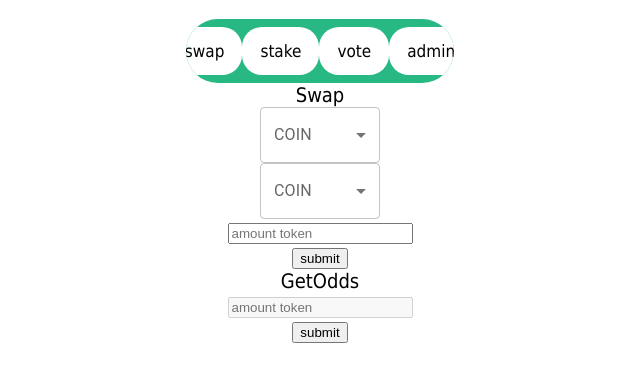
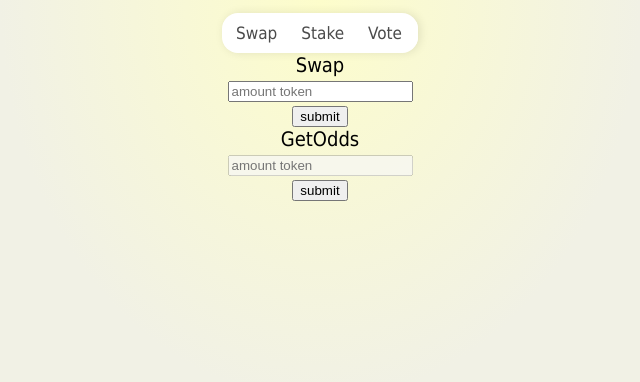
Before and after one commit to Thanabardi/rice, a React (Create React App) app: page /swap in a window 1280 px wide. Shown: the top 382 px of the page, without its empty margins (320-960 px from the left). Built offline with nearby package versions, Linux system fonts and the light colour scheme.

Commit message:
improve template

```diff
--- a/src/App.css
+++ b/src/App.css
@@ -1,3 +1,10 @@
+body {
+  font-family: Tahoma;
+  font-size: 20px;
+  background: radial-gradient(farthest-side at 50% 0%,rgb(253, 253, 203) 0%, rgb(241, 241, 229) 50%);
+  background-attachment: fixed;
+}
+
 .App {
   text-align: center;
 }
@@ -28,62 +35,6 @@
   color: #61dafb;
 }
 
-.topnav {
-  display: flex;
-  flex-flow: row nowrap;
-  border-radius: 80px;
-  padding: 8px 12px;
-  justify-content: center;
-  overflow: hidden;
-  width: 19%;
-  background-color: #28b883;
-  margin-top: 1.5%;
-}
-
-.topnav div {
-  cursor: pointer;
-  float: center;
-  color: black;
-  text-align: center;
-  padding: 14px 18px;
-  text-decoration: none;
-  font-size: 17px;
-  border-radius: 20px;
-  background-color: #91f0cd;
-}
-
-.topnav div:hover{
-  background-color: #91f0cd;
-  color: #91f0cd;
-}
-/* .topnav {
-  overflow: hidden;
-  background-color: #333;
-}
-
-.topnav a {
-  float: center;
-  color: #ffffff;
-  text-align: center;
-  padding: 14px 16px;
-  text-decoration: none;
-  font-size: 17px;
-}
-
-.topnav a:hover {
-  background-color: #28b883;
-  color: white;
-}
-
-.topnav a.active {
-  background-color: #04AA6D;
-  color: white;
-}
-
-.topnav a.focus {
-  background-color: #04AA6D;
-} */
-
 @keyframes App-logo-spin {
   from {
     transform: rotate(0deg);
--- a/src/App.js
+++ b/src/App.js
@@ -7,20 +7,12 @@ import StakePage from './pages/StakePage'
 import VotePage from './pages/VotePage'
 import AdminPage from './pages/AdminPage'
 
+import NavBar from './components/NavBar'
+
 function App() {
-  const path_rice = localStorage.state;
-  const navigate = useNavigate();
-
   return (
     <div className="App">
-      <center>
-      <div className='topnav'>
-        <div onClick={()=>{localStorage.state="swap";  navigate('/swap')}} style={{backgroundColor:path_rice==="swap"?'#55d6a7':'white'}}>swap</div>
-        <div onClick={()=>{localStorage.state="stake"; navigate('/stake')}} style={{backgroundColor:path_rice==="stake"?'#55d6a7':'white'}}>stake</div>
-        <div onClick={()=>{localStorage.state="vote"; navigate('/vote')}} style={{backgroundColor:path_rice==="vote"?'#55d6a7':'white'}}>vote</div>
-        <div onClick={()=>{localStorage.state="admin"; navigate('/admin')}} style={{backgroundColor:path_rice==="admin"?'#55d6a7':'white'}}>admin</div>
-      </div>
-      </center>
+      <NavBar />
       <Routes>
         <Route path="/swap" element={<SwapPage />} />
         <Route path="/stake" element={<StakePage />} />
--- /dev/null
+++ b/src/assets/NavBar.css
@@ -0,0 +1,62 @@
+.nav-bar {
+  margin: auto;
+  display: flex;
+  border-radius: 16px;
+  padding: 2px;
+  overflow: hidden;
+  width: 15%;
+  background-color: white;
+  margin-top: 1%;
+  justify-content: space-between;
+  box-shadow: 2px 0px 10px rgba(0, 0, 0, 0.1);
+}
+
+.nav-bar div {
+  cursor: pointer;
+  color: rgb(75, 75, 75);
+  text-align: center;
+  padding: 8px 12px;
+  font-size: 17px;
+  border-radius: 15px;
+}
+
+.nav-bar div:hover {
+  color: black;
+}
+
+.nav-select {
+  background-color: rgb(240, 240, 240);
+  font-weight: 600;
+}
+
+.nav-not-select {
+  background-color: white;
+}
+
+/* .nav-bar {
+  overflow: hidden;
+  background-color: #333;
+}
+
+.nav-bar a {
+  float: center;
+  color: #ffffff;
+  text-align: center;
+  padding: 14px 16px;
+  text-decoration: none;
+  font-size: 17px;
+}
+
+.nav-bar a:hover {
+  background-color: #28b883;
+  color: white;
+}
+
+.nav-bar a.active {
+  background-color: #04AA6D;
+  color: white;
+}
+
+.nav-bar a.focus {
+  background-color: #04AA6D;
+} */
--- a/src/assets/SwapPage.css
+++ b/src/assets/SwapPage.css
@@ -1,13 +1,8 @@
-body {
-    font-family: Tahoma;
-    font-size: 20px;
-}
-
-img {
+/* img {
     max-width: 25px;
     border-radius: 50%;
     height: auto;
-}
+} */
 
 selectCoin {
     display: flex;
@@ -15,7 +10,7 @@ selectCoin {
     justify-content: space-between;
 }
 
-input[type=submit] {
+/* input[type=submit] {
     width: 100%;
     background-color: #4CAF50;
     color: white;
@@ -38,4 +33,4 @@ input[type=text], select {
     border: 1px solid #ccc;
     border-radius: 4px;
     box-sizing: border-box;
-}
+} */
--- /dev/null
+++ b/src/assets/VotePopup.css
@@ -0,0 +1,91 @@
+.vote-popup-button{
+	/* width: 100%; */
+	border: none;
+	background: rgb(123, 182, 97);
+	text-decoration: none;
+	padding: 0;
+	/* margin: 50px 0 100px 0; */
+	color: white;
+	font-size: 20px;
+	width: 7%;
+	border-radius: 18px;
+	padding: 4px;
+	margin-top: 10px;
+  box-shadow: 2px 0px 10px rgba(0, 0, 0, 0.1);
+}
+
+.vote-popup-button:hover {
+	color: rgb(16, 116, 54);
+	cursor: pointer;
+}
+
+.vote-popup-button-con{
+	/* width: 100%; */
+	border: none;
+	background: rgb(123, 182, 97);
+	text-decoration: none;
+	padding: 0;
+	/* margin: 50px 0 100px 0; */
+	color: white;
+	font-size: 20px;
+	width: 30%;
+	border-radius: 18px;
+	padding: 4px;
+	margin-top: 10px;
+}
+
+.vote-popup-button-con:hover {
+	color: rgb(16, 116, 54);
+	cursor: pointer;
+}
+
+.vote-popup-button-can{
+	/* width: 100%; */
+	border: none;
+	background: rgb(165, 165, 165);
+	text-decoration: none;
+	padding: 0;
+	/* margin: 50px 0 100px 0; */
+	color: white;
+	font-size: 20px;
+	width: 30%;
+	border-radius: 18px;
+	padding: 4px;
+	margin-top: 10px;
+}
+
+.vote-popup-button-can:hover {
+	color: rgb(0, 0, 0);
+	cursor: pointer;
+}
+
+.vote-popup {
+  position: fixed;
+  top: 0;
+  left: 0;
+  right: 0;
+  bottom: 0;
+  background-color: rgba(0, 0, 0, 0.8);
+}
+
+.vote-popup-div {
+	background-color: white;
+  position: absolute;
+	padding: 20px;
+	min-width: 20%;
+  top: 50%;
+  left: 50%;
+  transform: translate(-50%, -50%);
+	/* margin: auto; */
+	border-radius: 18px;
+	margin-bottom: 20px;
+}
+
+.vote-popup-input {
+  border: none;
+	background-color: rgb(240, 240, 240);
+	padding: 10px;
+	border-radius: 5px;
+	width: 60%;
+  margin: 10px 10px 20px;
+}
--- /dev/null
+++ b/src/components/NavBar.jsx
@@ -0,0 +1,23 @@
+import React from 'react';
+import { useNavigate } from 'react-router-dom'
+
+import '../assets/NavBar.css';
+
+const NavBar = ({}) => {
+  const navigate = useNavigate();
+  const path = localStorage.state;
+
+  return (
+    <div className='nav-bar'>
+      <div onClick={()=>{localStorage.state="swap";  navigate('/swap')}}
+        className={path === "swap" ? 'nav-select' : 'nav-not-select'}>Swap</div>
+      <div onClick={()=>{localStorage.state="stake"; navigate('/stake')}}
+        className={path === "stake" ? 'nav-select' : 'nav-not-select'}>Stake</div>
+      <div onClick={()=>{localStorage.state="vote"; navigate('/vote')}}
+        className={path === "vote" ? 'nav-select' : 'nav-not-select'}>Vote</div>
+      <div onClick={()=>{localStorage.state="admin"; navigate('/admin')}}
+        className={path === "admin" ? 'nav-select' : 'nav-not-select'}>Admin</div>
+    </div>
+  );
+}
+export default NavBar;
--- /dev/null
+++ b/src/components/VotePopup.jsx
@@ -0,0 +1,88 @@
+import React, { useState } from 'react';
+
+import '../assets/VotePopup.css';
+
+const VotePopup = ({ voteAccount }) => {
+	const [votePopup, setUserPopup] = useState(false);
+  let [inputs, setInputs] = useState({account: ""});
+
+  const handleChange = (event) => {
+    const name = event.target.name;
+    if (event.target.value <= 100) {
+      const value = event.target.value | 0 ;
+      setInputs(values => ({...values, [name]: value}))
+    } else {
+      setInputs(values => ({...values, [name]: 100}))
+      // window.alert('Rice value must under 100.')
+    }
+  }
+
+  function followerFormatter(follower) {
+    // format raw int number into form of thousand and million
+    if (follower > 999 && follower < 1000000){
+      return (follower/1000).toFixed(1) + 'K';
+    }else if (follower > 1000000){
+      return (follower/1000000).toFixed(1) + 'M';
+    }else if (follower < 900){
+      return follower
+    }
+  }
+
+  function vote() {
+    if (inputs.rice > 0) {
+      if (window.confirm(`Vote ${voteAccount.name} (@${voteAccount.screen_name}) for ${inputs.rice} Rice?`) == true) {
+        console.log(`voted user ID ${voteAccount.id_str} with ${inputs.rice}`)
+        setInputs("")
+        setUserPopup(false)
+      }
+    } else {
+      window.alert("Please input the amount of Rice to vote.")
+    }
+	}
+
+  return (
+    <div>
+      <button
+        className='vote-popup-button'
+        // show confirm popup
+        onClick={e => {
+          if (voteAccount.id !== undefined) { setUserPopup(true) }
+          else {window.alert(`Please select your candidate.`)}}}>Vote</button>
+      {votePopup &&
+        <div className='vote-popup'>
+          <div className='vote-popup-div'>
+            <div style={{fontSize: "30px", paddingBottom: "20px"}}>Vote</div>
+            <div style={{paddingBottom: "20px"}}>
+              {/* show user profile picture */}
+              <img src={voteAccount.profile_image_url_https.replace("_normal", "")} alt="Account Profile" style={{borderRadius: "100%", width: "200px"}}/>
+              {/* show user name */}
+              <p style={{fontSize: "25px", lineHeight: "10px", fontWeight: "bolder"}}>{voteAccount.name}</p>
+              {/* show user screen name */}
+              <p style={{fontSize: "16px", lineHeight: "0", color: "rgb(0, 0, 0, 0.6)"}}>@{voteAccount.screen_name}</p>
+              {/* show Followers count */}
+              <div style={{fontSize: "14px", color: "rgb(0, 0, 0, 0.6)"}}> {followerFormatter(voteAccount.followers_count)} Followers</div>
+            </div>
+            <input
+              className="vote-popup-input"
+              type="number"
+              step="1"
+              min="1"
+              max="100"
+              name="rice"
+              placeholder="Amount"
+              value={inputs.rice || ""}
+              onChange={handleChange}
+            /> Rice
+            <div style={{justifyContent: "space-around", display: "flex"}}>
+              <button className='vote-popup-button-con'
+              onClick={e => vote()}>Confirm</button>
+              <button className='vote-popup-button-can'
+              onClick={e => {setUserPopup(false); setInputs("");}}>Cancel</button>
+            </div>
+          </div>
+        </div>
+      }
+    </div>
+  );
+}
+export default VotePopup;
--- a/src/pages/SwapPage.jsx
+++ b/src/pages/SwapPage.jsx
@@ -5,11 +5,11 @@ import Swap from '../artifacts/contracts/Swap.sol/Swap.json'
 import matic from '../assets/images/matic.png';
 import rice from '../assets/images/rice.jpg';
 import '../assets/SwapPage.css';
-import Box from '@mui/material/Box';
-import InputLabel from '@mui/material/InputLabel';
-import MenuItem from '@mui/material/MenuItem';
-import FormControl from '@mui/material/FormControl';
-import Select from '@mui/material/Select';
+// import Box from '@mui/material/Box';
+// import InputLabel from '@mui/material/InputLabel';
+// import MenuItem from '@mui/material/MenuItem';
+// import FormControl from '@mui/material/FormControl';
+// import Select from '@mui/material/Select';
 
 const SwapPage = () => {
   const swapAddress = '0x9DDe8618a3713aE483E4976Ae8427A040d9f931B'
@@ -92,7 +92,7 @@ const SwapPage = () => {
     <div className='swap'>
       Swap
       <center>
-        <Box sx={{ maxWidth: 120 }}>
+        {/* <Box sx={{ maxWidth: 120 }}>
           <FormControl fullWidth>
             <InputLabel id="demo-simple-select-label">COIN</InputLabel>
             <Select
@@ -106,10 +106,10 @@ const SwapPage = () => {
               <MenuItem value={coinOption[1].value}>Rice <img src={coinOption[1].img}/></MenuItem>
             </Select>
           </FormControl>
-        </Box>
+        </Box> */}
       </center>
       <center>
-        <Box sx={{ maxWidth: 120 }}>
+        {/* <Box sx={{ maxWidth: 120 }}>
           <FormControl fullWidth>
             <InputLabel id="demo-simple-select-label">COIN</InputLabel>
             <Select
@@ -123,7 +123,7 @@ const SwapPage = () => {
               <MenuItem value={coinOption[1].value}>Rice <img src={coinOption[1].img}/></MenuItem>
             </Select>
           </FormControl>
-        </Box>
+        </Box> */}
       </center>
       <form onSubmit={onSwap}>
         <input type="hidden" value={coinState1} disabled={coinState1===""}></input>
--- a/src/pages/VotePage.jsx
+++ b/src/pages/VotePage.jsx
@@ -4,6 +4,7 @@ import axios from 'axios';
 
 import UserSearch from '../components/UserSearch'
 import ShowUser from '../components/ShowUser'
+import VotePopup from '../components/VotePopup'
 
 import '../assets/VotePage.css';
 
@@ -11,6 +12,7 @@ const Vote = () => {
 	const bearerToken = process.env.REACT_APP_TWITTER_API_KEY
 
 	let [candidateIDs, setCandidateID] = useState(['9366932', '2864086918', '1283657064410017793']) //list of candidate id
+	let [newCandidateList, setNewCandidateList] = useState([]) //list of new candidate id
 	let [candidateList, setCandidateList] = useState([]) // list candidate details(id, name, screen name, followers, profile image)
 	let [select, setSelect] = useState({}) // a candidate that user selected
 
@@ -43,45 +45,63 @@ const Vote = () => {
 			// add accountID into database
 			let temp = candidateIDs.concat(account.id_str)
 			setCandidateID(temp)
-			// add Candidate's account profile into CandidateList
-			temp = candidateList.concat(account)
-			setCandidateList(temp)
-		}
-	}
-
-	function vote() {
-		if (select !== {}) {
-			window.alert(`Vote ${select.name} (@${select.screen_name})?`)
-			console.log(`voted user ID ${select.id_str}`)
-		} else {
-			window.alert(`Please select your candidate.`)
+			// add Candidate's account profile into NewCandidateList
+			temp = newCandidateList.concat(account)
+			setNewCandidateList(temp)
 		}
 	}
 
   return (
-    <div>
+		<div className='vote'>
+			<div style={{padding: "20px", fontSize: "30px"}}>Vote</div>
+			<div className='vote-div'>
 				<table className='vote-table'>
-        <thead >
+					{/* <thead >
 						<tr><td colSpan="2" style={{fontSize: "25px", fontWeight: "bold", textAlign: "center"}}>Vote</td></tr>
-        </thead>
+					</thead> */}
 					<tbody>
 						{candidateList.map((candidate, index) => {
 							const profile_image = candidate.profile_image_url_https.replace("_normal", "")
 							return (
 								<tr key={index} className={candidate.id_str === select.id_str ? "select" : "table"}>
-								<td className='vote-td'><button className='vote-select-button' value={candidate} onClick={() => setSelect(candidate)}>select</button></td>
-                <td className='vote-td'>{candidate.name}
+									<td className='vote-td'><img src={profile_image} alt="Account Profile" style={{borderRadius: "100%", width: "50px"}}
+										onClick={() => setSelect(candidate)} className='vote-select-button'/></td>
+									<td className='vote-td' ><button className='vote-select-button' value={candidate}
+										onClick={() => setSelect(candidate)}>{candidate.name}</button>
 									<ShowUser accountProfile={[candidate.id_str, candidate.name, candidate.screen_name, candidate.followers_count, profile_image]} /></td>
 								</tr>
 							);
 						})}
-					<tr style={{lineHeight: "50px"}}>
+						{/* <tr style={{lineHeight: "50px"}}>
 							<td className='vote-td' style={{borderBottom: "0px"}}>Other:</td>
 							<td className='vote-td' style={{borderBottom: "0px"}}><UserSearch sendData={addCandidate} /></td>
-					</tr>
+						</tr> */}
 					</tbody>
 				</table>
-			<button className='vote-button' onClick={vote}>Vote</button>
+			</div>
+			<div style={{padding: "20px", fontSize: "20px"}}>Add Your New Candidate</div>
+			<div className='vote-div'>
+				<table className='vote-table'>
+					<tbody>
+						{newCandidateList.map((candidate, index) => {
+							const profile_image = candidate.profile_image_url_https.replace("_normal", "")
+							return (
+								<tr key={index} className={candidate.id_str === select.id_str ? "select" : "table"}>
+									<td className='vote-td'><img src={profile_image} alt="Account Profile" style={{borderRadius: "100%", width: "50px"}}
+										onClick={() => setSelect(candidate)} className='vote-select-button'/></td>
+									<td className='vote-td' ><button className='vote-select-button' value={candidate}
+										onClick={() => setSelect(candidate)}>{candidate.name}</button>
+									<ShowUser accountProfile={[candidate.id_str, candidate.name, candidate.screen_name, candidate.followers_count, profile_image]} /></td>
+								</tr>
+							);
+						})}
+					</tbody>
+				</table>
+				<div style={{paddingTop: newCandidateList.length > 0 ? "20px": "0"}}>
+					<UserSearch sendData={addCandidate} />
+				</div>
+			</div>
+			<VotePopup voteAccount={select}/>
 		</div>
   );
 }
```
Also changed, not shown: src/assets/UserSearch.css (+9 -4 lines), src/assets/VotePage.css (+24 -20 lines), src/components/UserSearch.jsx (+10 -6 lines). Lines whose indentation alone changed are shown as unchanged.
